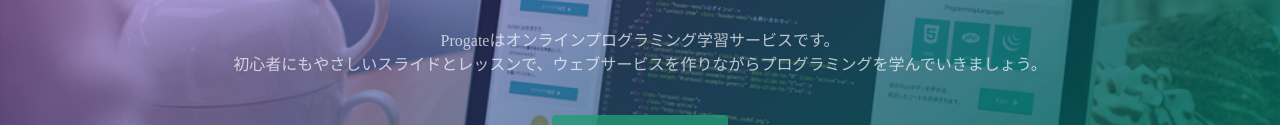
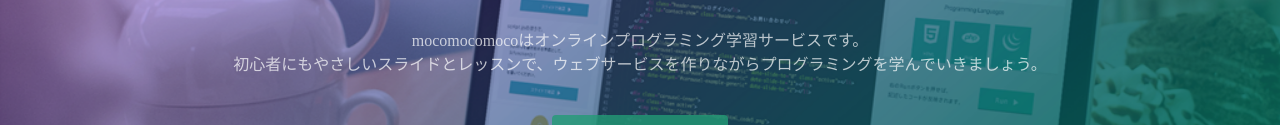
Before and after one commit to mocomocomoco/moco, a plain HTML site: page index.html in a window 1280 px wide. Shown: the part 317-442 px from the top of the page. Drawn offline with Linux system fonts and the light colour scheme.

Commit message:
Update index.html

```diff
--- a/index.html
+++ b/index.html
@@ -24,7 +24,7 @@
   <div class="top-wrapper">
     <div class="container">
       <h1>LEARN TO CODE.<br>LEARN TO BE CREATIVE.</h1>
-      <p>Progateはオンラインプログラミング学習サービスです。<br>初心者にもやさしいスライドとレッスンで、ウェブサービスを作りながらプログラミングを学んでいきましょう。</p>
+      <p>mocomocomocoはオンラインプログラミング学習サービスです。<br>初心者にもやさしいスライドとレッスンで、ウェブサービスを作りながらプログラミングを学んでいきましょう。</p>
       <div class="btn-wrapper">
         <a href="#" class="btn signup">新規登録はこちら</a>
         <p>or</p>
```
